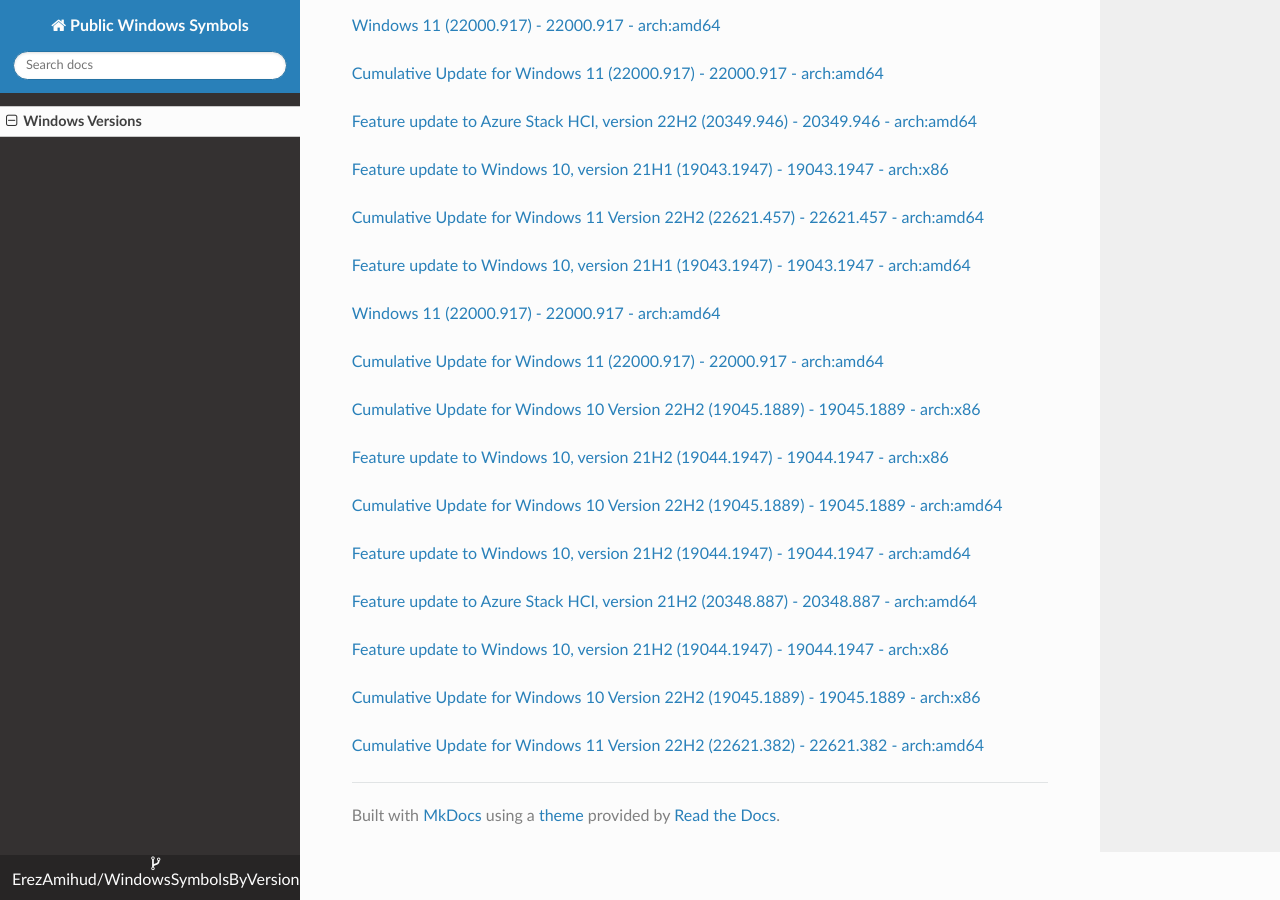
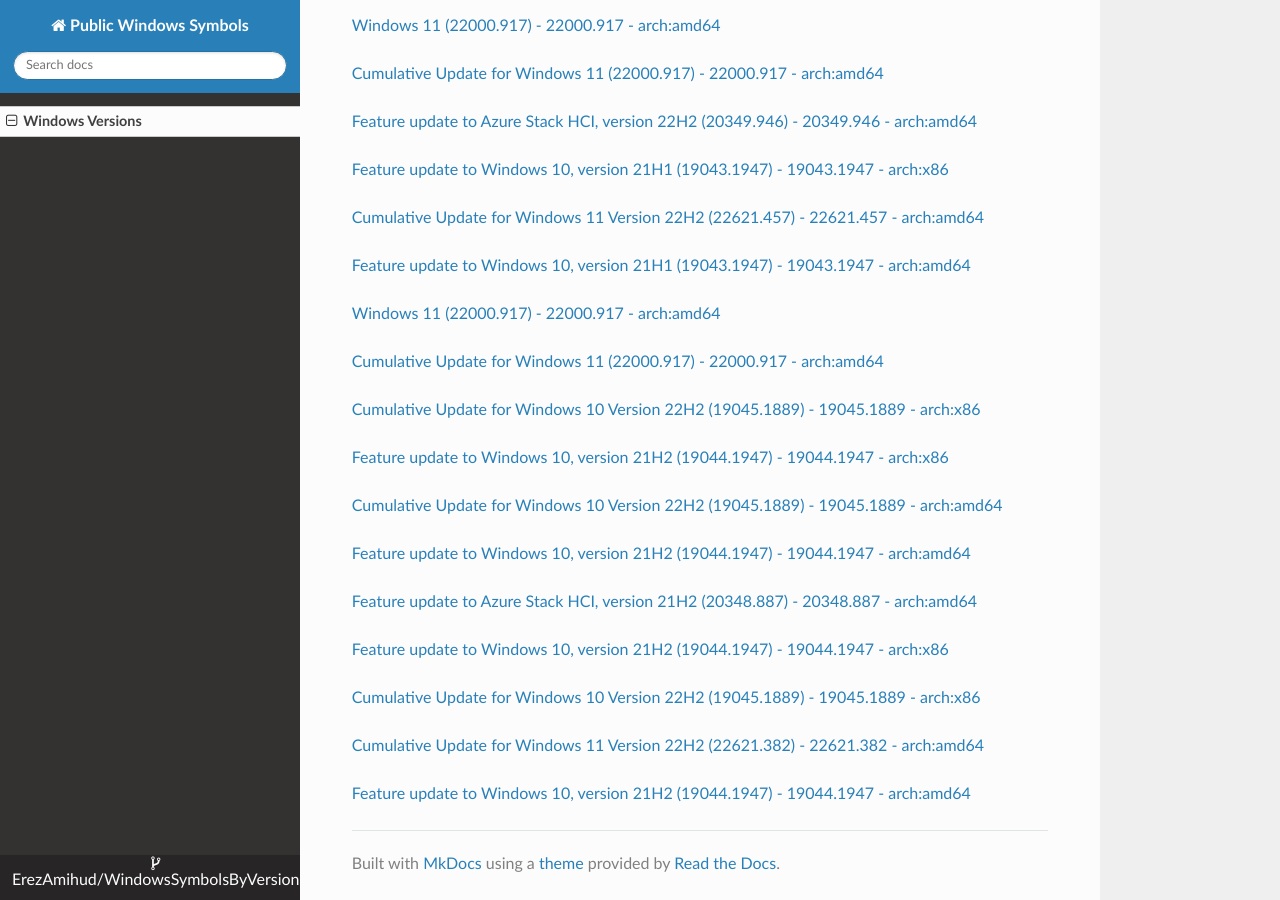
Before and after one commit to ErezAmihud/WindowsSymbolsByVersion, an MkDocs documentation site: the page built from docs/index.md, in a window 1280 px wide and 900 px high, scrolled down 55013 px. Built offline with MkDocs 1.6.1, drawn with Linux system fonts in a browser that asks for light colours; nearby versions of some CDN libraries.

Commit message:
Automated commit, add manifest for feae9ba0-7b4f-40d1-bf6a-453011acfab9

```diff
--- a/docs/index.md
+++ b/docs/index.md
@@ -3259,3 +3259,6 @@
 
 
 [Cumulative Update for Windows 11 Version 22H2 (22621.382) - 22621.382 - arch:amd64](https://github.com/ErezAmihud/WindowsSymbolsByVersion/blob/main/manifests/9fe43963-d75f-41e3-84c9-6080d35e78a7.manifest)
+
+
+[Feature update to Windows 10, version 21H2 (19044.1947) - 19044.1947 - arch:amd64](https://github.com/ErezAmihud/WindowsSymbolsByVersion/blob/main/manifests/feae9ba0-7b4f-40d1-bf6a-453011acfab9.manifest)
```
Also changed, not shown: process_builds.json (+1 -1 lines).
